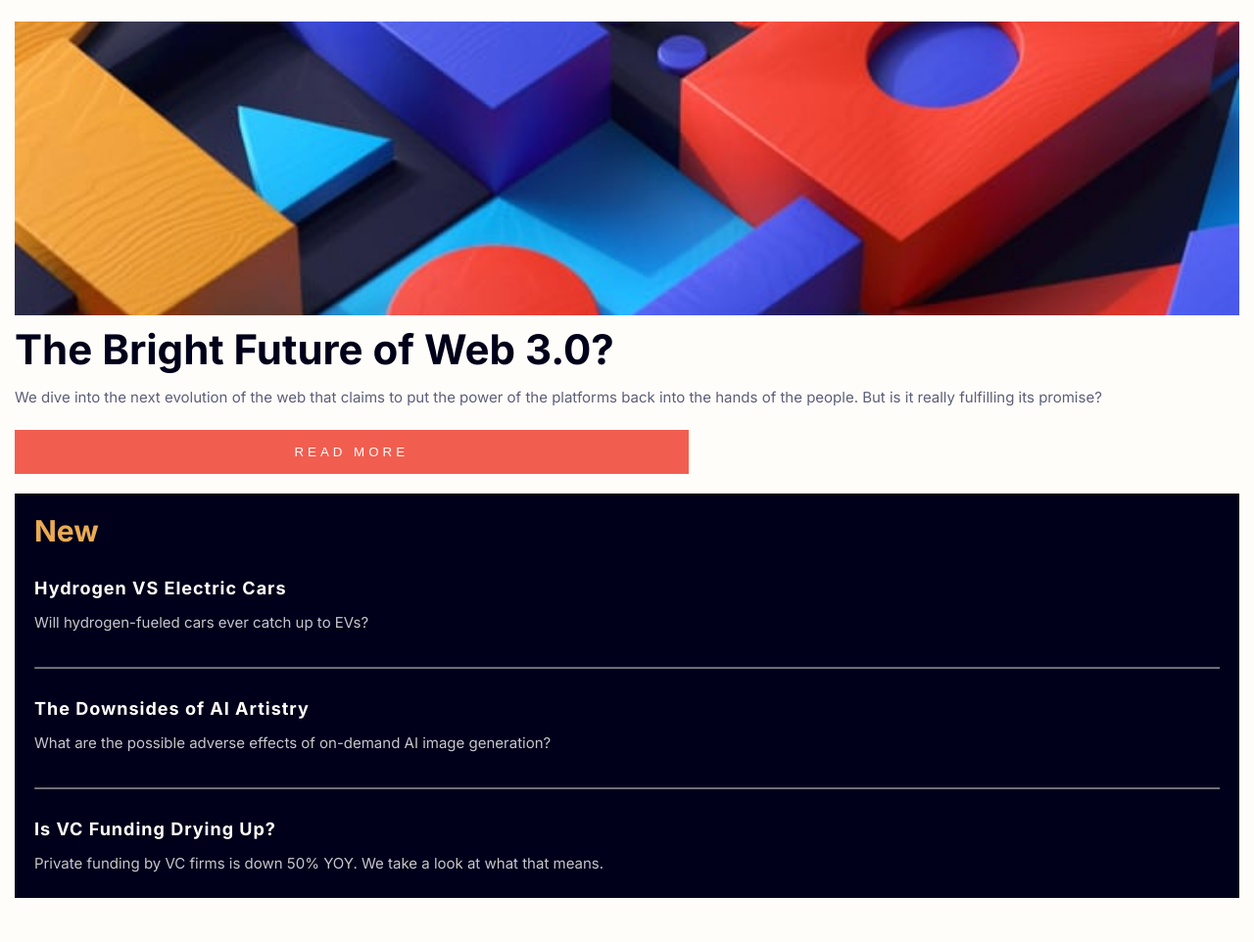
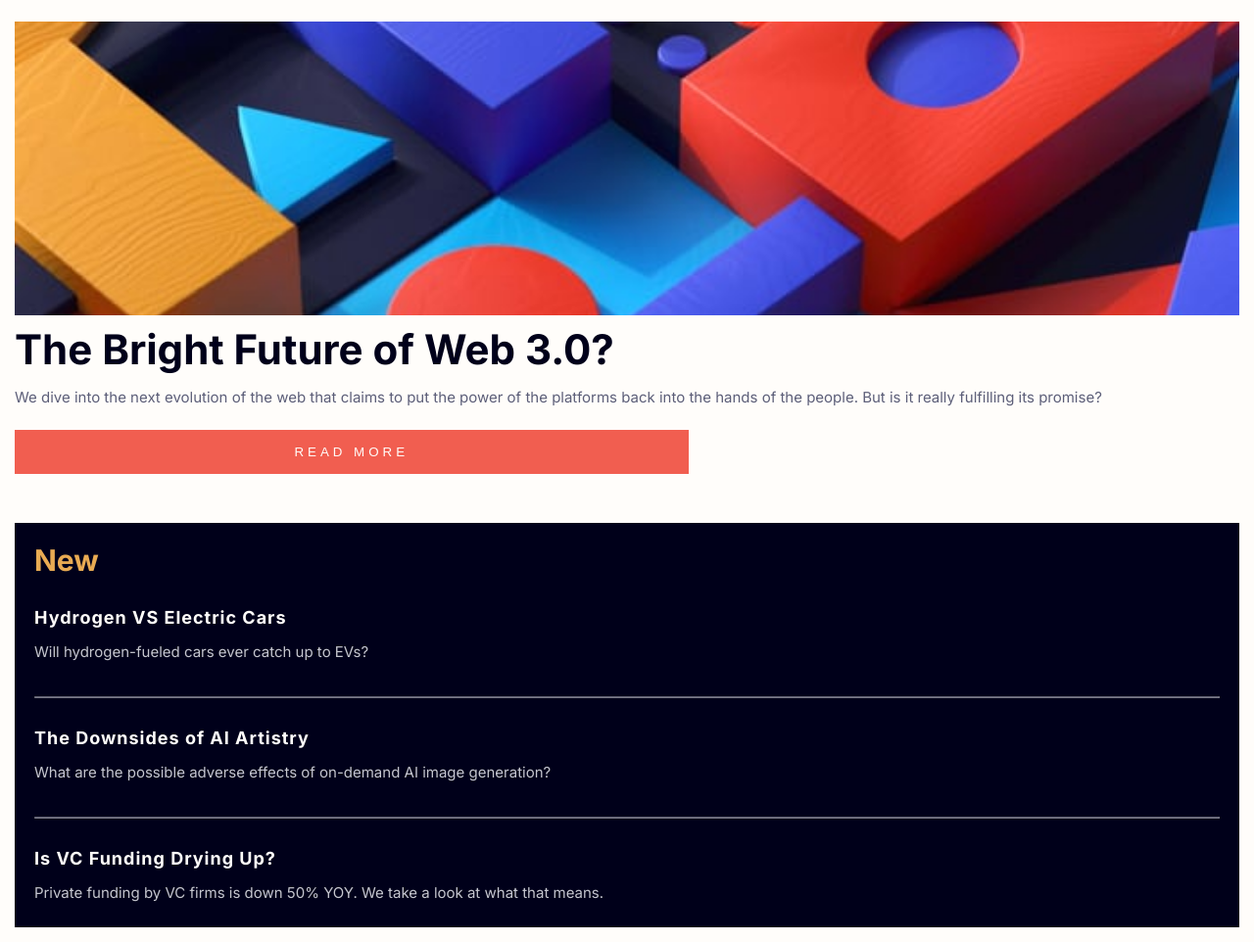
Before and after one commit to dgoperales/news-homepage, a plain HTML site: page index.html in a window 1280 px wide. Shown: the part 60-1022 px from the top of the page at 98% size. Before the commit the page ends 977 px from the top, so only its background shows below. Drawn offline with Linux system fonts and the light colour scheme.

Commit message:
Edit the padding in the sections

```diff
--- a/styles.css
+++ b/styles.css
@@ -41,7 +41,7 @@ header {
 /* MAIN SECTION */
 
 .main {
-    padding: 0 1.5rem;
+    padding: 0 1.5rem 1.5rem 1.5rem;
     display: grid;
     grid-template-columns: 1fr 1fr;
     grid-template-rows: auto;
@@ -93,7 +93,7 @@ header {
 /* ASIDE SECTION */
 
 aside {
-    padding: 0 1.5rem;
+    padding: 1.5rem;
 }
 .aside {
     background-color: hsl(240, 100%, 5%);
```
